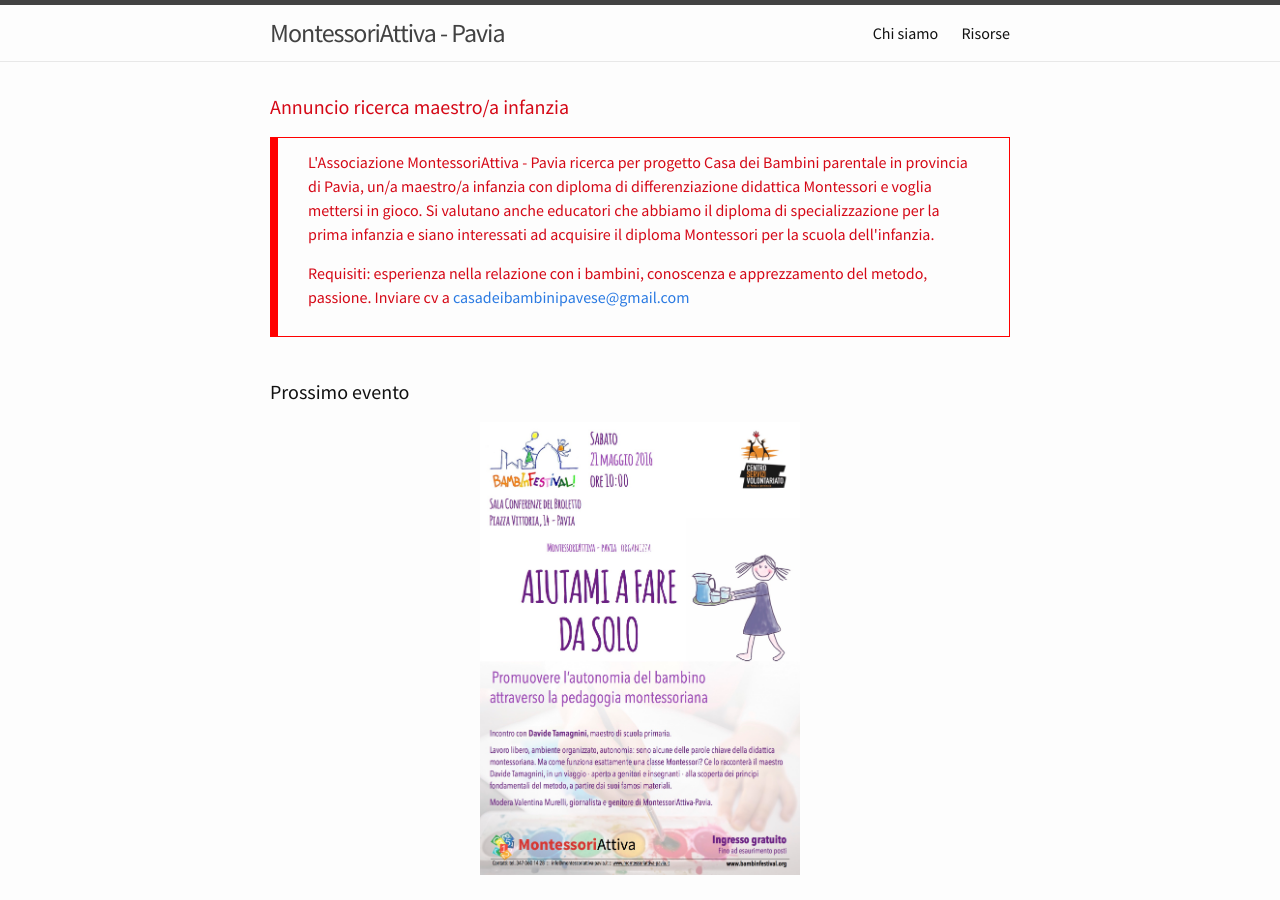
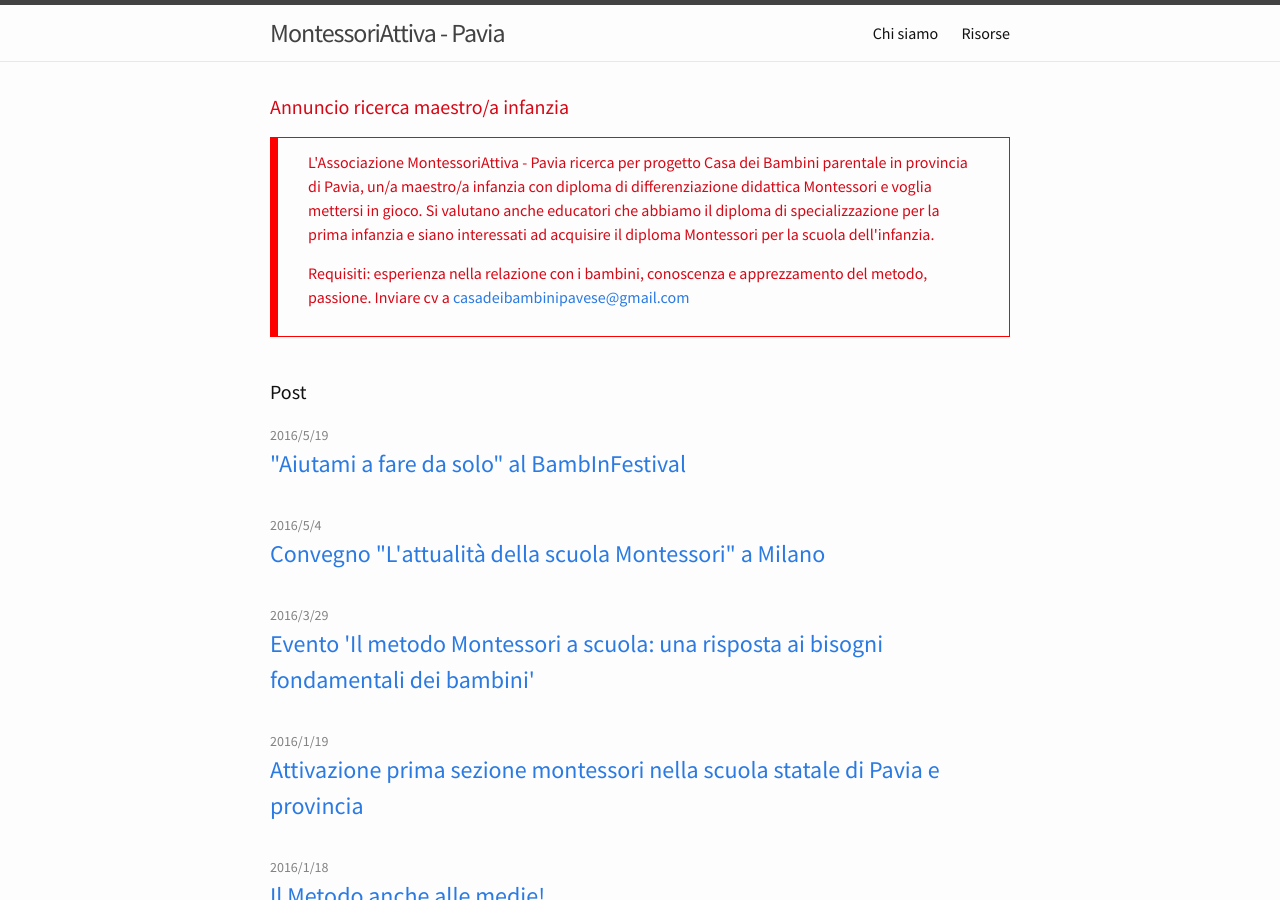
Before and after one commit to montessori-attiva-pavia/montessori-attiva-pavia.github.io, a Jekyll site: the page built from index.html, in a window 1280 px wide and 900 px high. Built offline with Jekyll 4.4.1, drawn with Linux system fonts in a browser that asks for light colours.

Commit message:
tolto prossimo evento

```diff
--- a/index.html
+++ b/index.html
@@ -6,7 +6,6 @@
 
 
   {% include annuncio_1.html %}
-  {% include a_post.html %}
 
 
   <h1 class="page-heading">Post</h1>
```
